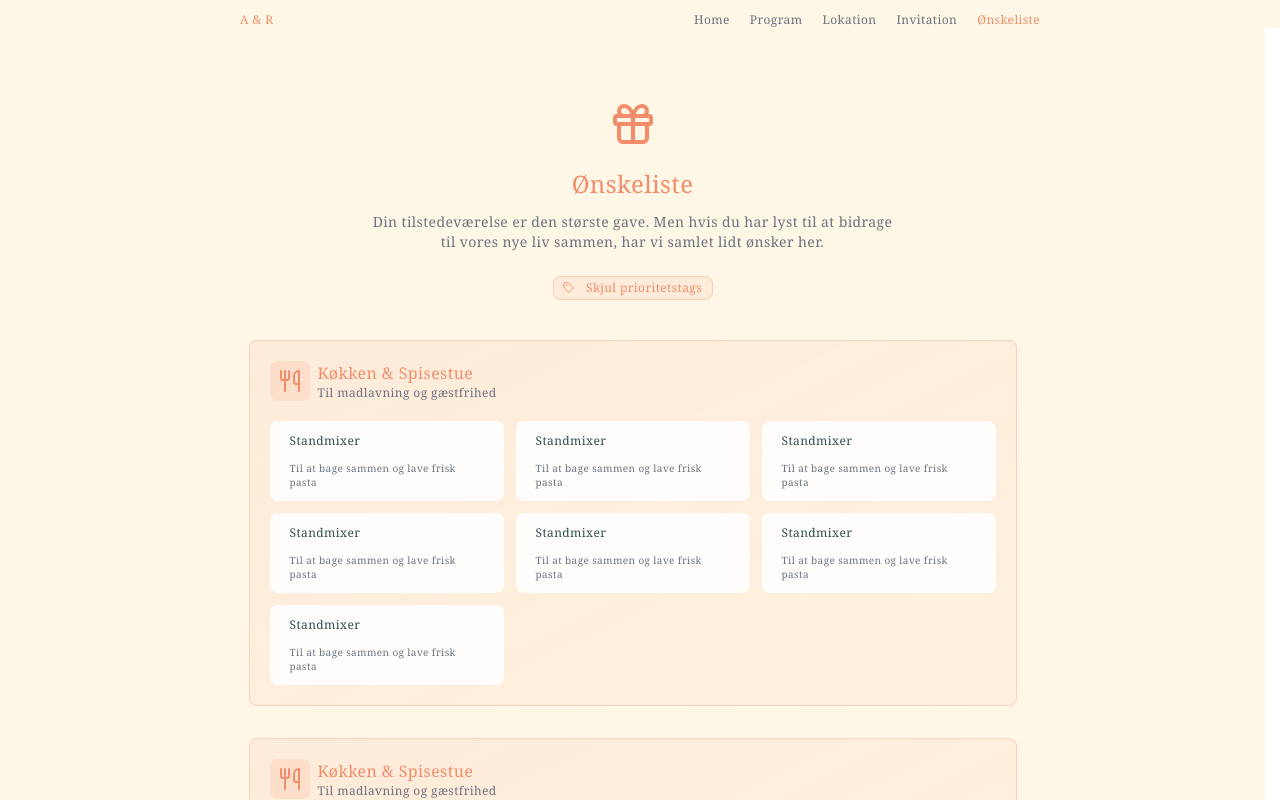
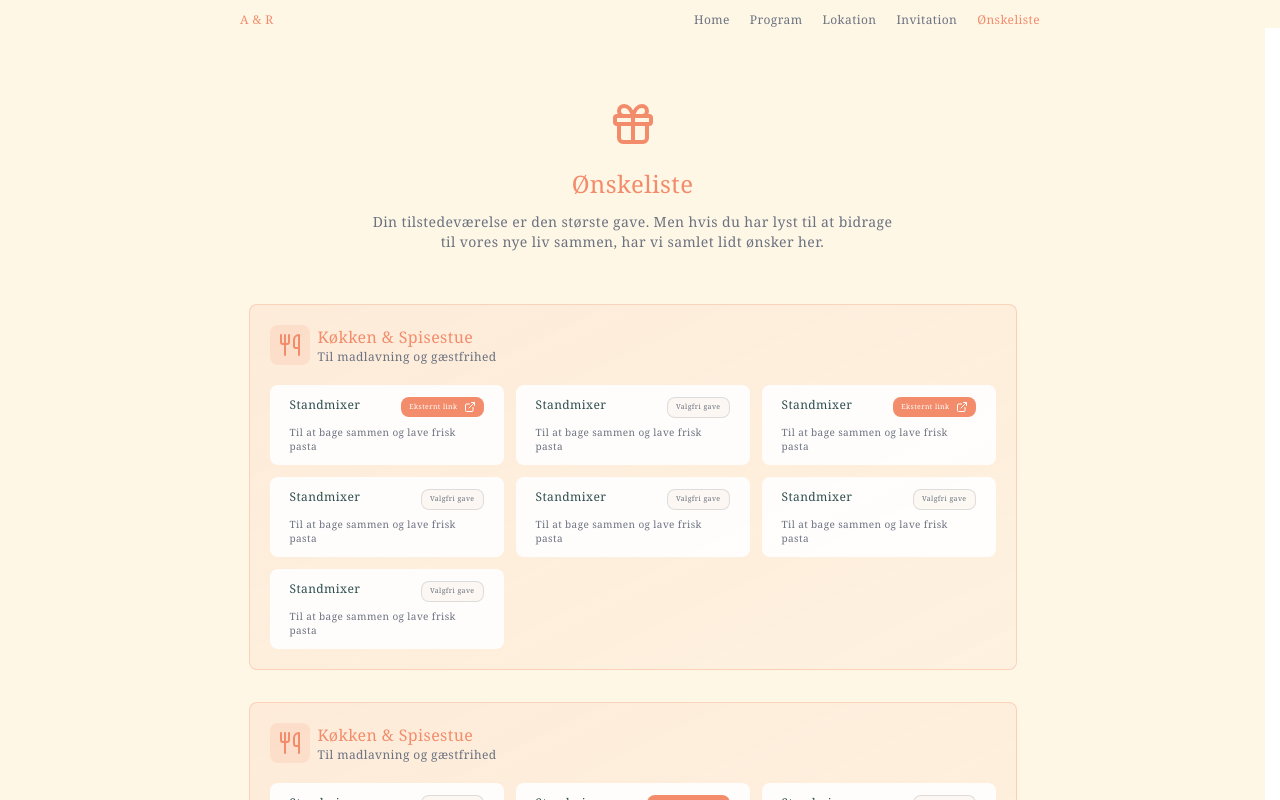
Before and after one commit to KatlaTL/wedding_application, a React (Vite) app: page /wishlist in a window 1280 px wide. Shown: the top 800 px of the page. Built offline with nearby package versions, Linux system fonts and the light colour scheme.

Commit message:
removed priority tags and added external links instead

```diff
--- a/src/hooks/useWishList.ts
+++ b/src/hooks/useWishList.ts
@@ -14,37 +14,32 @@ const useWishList = () => {
                 {
                     title: "Standmixer",
                     description: "Til at bage sammen og lave frisk pasta",
-                    priority: "Essential"
+                    link: "https://mythicspoiler.com/newspoilers.html"
                 },
                 {
                     title: "Standmixer",
                     description: "Til at bage sammen og lave frisk pasta",
-                    priority: "Dream Gift"
                 },
                 {
                     title: "Standmixer",
                     description: "Til at bage sammen og lave frisk pasta",
-                    priority: "Nice to Have"
+                    link: "https://mythicspoiler.com/newspoilers.html"
                 },
                 {
                     title: "Standmixer",
                     description: "Til at bage sammen og lave frisk pasta",
-                    priority: "Essential"
                 },
                 {
                     title: "Standmixer",
                     description: "Til at bage sammen og lave frisk pasta",
-                    priority: "Essential"
                 },
                 {
                     title: "Standmixer",
                     description: "Til at bage sammen og lave frisk pasta",
-                    priority: "Essential"
                 },
                 {
                     title: "Standmixer",
                     description: "Til at bage sammen og lave frisk pasta",
-                    priority: "Nice to Have"
                 },
             ]
         },
@@ -56,37 +51,31 @@ const useWishList = () => {
                 {
                     title: "Standmixer",
                     description: "Til at bage sammen og lave frisk pasta",
-                    priority: "Essential"
                 },
                 {
                     title: "Standmixer",
                     description: "Til at bage sammen og lave frisk pasta",
-                    priority: "Dream Gift"
+                    link: "https://mythicspoiler.com/newspoilers.html"
                 },
                 {
                     title: "Standmixer",
                     description: "Til at bage sammen og lave frisk pasta",
-                    priority: "Nice to Have"
                 },
                 {
                     title: "Standmixer",
                     description: "Til at bage sammen og lave frisk pasta",
-                    priority: "Essential"
                 },
                 {
                     title: "Standmixer",
                     description: "Til at bage sammen og lave frisk pasta",
-                    priority: "Essential"
                 },
                 {
                     title: "Standmixer",
                     description: "Til at bage sammen og lave frisk pasta",
-                    priority: "Essential"
                 },
                 {
                     title: "Standmixer",
                     description: "Til at bage sammen og lave frisk pasta",
-                    priority: "Nice to Have"
                 },
             ]
         },
--- a/src/pages/wishlist/WishList.tsx
+++ b/src/pages/wishlist/WishList.tsx
@@ -1,12 +1,9 @@
-import { Coffee, Gift, Heart, Tag } from "lucide-react";
+import { Gift } from "lucide-react";
 import PageTransition from "../../components/PageTransition"
 import Section from "../../components/Section";
 import StaggeredContent from "../../components/StaggeredContent"
 import CategorySection from "./_components/CategorySection";
 import useWishList from "../../hooks/useWishList";
-import PriorityTile from "./_components/PriorityTile";
-import Button from "../../components/ui/Button";
-import HidePriorityToggle from "./_components/HidePriorityToggle";
 import StaggeredItem from "../../components/StaggeredItem";
 import CategoryTile from "./_components/CategoryTile";
 
@@ -26,13 +23,6 @@ const WishList = () => {
                 </StaggeredItem>
                 <Section title="Ønskeliste" description="Din tilstedeværelse er den største gave. Men hvis du har lyst til at bidrage til vores nye liv sammen, har vi samlet lidt ønsker her.">
                     <StaggeredItem>
-                        <HidePriorityToggle>
-                            {(hide, toggle) => (
-                                <>
-                                    <div className="w-40 mx-auto mt-3">
-                                        <Button variant="tertiary" size="small" icon={Tag} onClick={toggle}>Skjul prioritetstags</Button>
-                                    </div>
-
                         <div className="flex flex-col gap-8 mt-10">
                             {categories.map(({ icon, items, title, description }) => (
                                 <CategorySection
@@ -40,24 +30,12 @@ const WishList = () => {
                                     title={title}
                                     description={description}
                                 >
-                                                {items.map(({ title, description, priority }) => (
-                                                    <CategoryTile title={title} description={description} priority={priority} showPriority={hide} />
+                                    {items.map(({ title, description, link }) => (
+                                        <CategoryTile title={title} description={description} link={link} />
                                     ))}
                                 </CategorySection>
-
                             ))}
                         </div>
-
-                                    {hide && (
-                                        <div className="grid xs:grid-cols-3 gap-3 mt-8 mx-5 md:mx-0">
-                                            <PriorityTile icon={Gift} title="Essential" description="Ting vi virkelig har brug" />
-                                            <PriorityTile icon={Heart} title="Nice to Have" description="Ville gøre vores hverdag mere behagelig" />
-                                            <PriorityTile icon={Coffee} title="Dream Gift" description="Små forkælelser, vi ville elske" />
-                                        </div>
-                                    )}
-                                </>
-                            )}
-                        </HidePriorityToggle>
                     </StaggeredItem>
                 </Section>
             </StaggeredContent>
--- a/src/pages/wishlist/_components/CategoryTile.tsx
+++ b/src/pages/wishlist/_components/CategoryTile.tsx
@@ -1,35 +1,36 @@
-import type { CategoryTileType, PriorityType } from "../../../types/wishListTypes";
+import type { CategoryTileType } from "../../../types/wishListTypes";
+import { ExternalLink } from "lucide-react";
 
 /**
  * Component used in CategoryTile
  */
-const CategoryTile = ({ title, description, priority, showPriority }: CategoryTileType) => {
-
-    const priorityStyle = (priority: PriorityType): string => {
-        switch (priority) {
-            case "Essential":
-                return "bg-primary text-white";
-            case "Nice to Have":
-                return "bg-tertiary text-color-text";
-            case "Dream Gift":
-                return "bg-secondary text-color-text";
-        }
-    }
+const CategoryTile = ({ title, description, link }: CategoryTileType) => {
 
     return (
         <div className="flex flex-col px-5 rounded-lg py-3 bg-white/90 w-full h-20 justify-between text-left">
             <div className="flex relative">
                 <h4 className="text-color-text text-xs">{title}</h4>
 
-                {showPriority && (
-                    <div className={`absolute right-0 rounded-lg py-1 px-2 ${priorityStyle(priority)}`}>
-                        <p className="text-[7px] text-current">{priority}</p>
-                    </div>
-                )}
+
+                <div className={`absolute right-0 rounded-lg py-1 px-2 text-[7px] text-current ${link ? "bg-primary text-white hover:bg-primary/90 " : "bg-muted/50 text-muted-foreground border border-muted-foreground/20"}`}>
+                    {link ? (
+                        <a
+                            href={link}
+                            target="_blank"
+                            rel="noopener noreferrer nofollow"
+                            className="flex items-center gap-1.5"
+                        >
+                            Eksternt link
+                            <ExternalLink className="h-3 w-3"/>
+                        </a>
+                    ) : (
+                        <span>Valgfri gave</span>
+                    )}
+                </div>
 
             </div>
             <p className="text-[10px]">{description}</p>
-        </div>
+        </div >
     )
 }
 
--- a/src/pages/wishlist/_components/PriorityTile.tsx
+++ /dev/null
@@ -1,32 +0,0 @@
-import type { PriorityTileType, PriorityType } from "../../../types/wishListTypes";
-
-/**
- * PriorityTile component used in WishList component
- */
-const PriorityTile = ({ description, title, icon: Icon }: PriorityTileType) => {
-
-    const priorityStyle = (priority: PriorityType): string => {
-        switch (priority) {
-            case "Essential":
-                return "bg-primary text-white";
-            case "Nice to Have":
-                return "bg-tertiary text-color-text";
-            case "Dream Gift":
-                return "bg-secondary text-color-text";
-        }
-    }
-
-    return (
-        <div className="flex justify-center w-full rounded-lg border border-primary-30 bg-gradient-to-br from-primary/10 to-primary/5 p-5">
-            <div className="flex flex-col justify-center items-center gap-2">
-                <div className={`flex w-8 h-8 rounded-full justify-center items-center ${priorityStyle(title)}`}>
-                    <Icon className="w-4.5 h-4.5 text-current" />
-                </div>
-                <h4 className="text-[10px] text-color-text">{title}</h4>
-                <p className="text-[10px]">{description}</p>
-            </div>
-        </div>
-    )
-}
-
-export default PriorityTile;
```
Lines whose indentation alone changed are shown as unchanged.
